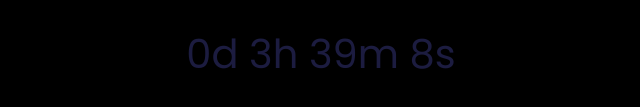
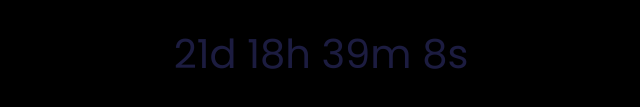
Before and after one commit to JollyBound/GainsTimer, a plain HTML site: page index.html in a window 1280 px wide. Shown: the part 457-564 px from the top of the page, 319-959 px from the left. Drawn offline with Linux system fonts and the light colour scheme.

Commit message:
Update index.html

```diff
--- a/index.html
+++ b/index.html
@@ -99,7 +99,7 @@
     </div>
 
     <script>
-       var countDownDate = new Date("Sep 28, 2022 18:00:00").getTime();
+       var countDownDate = new Date("Oct 20, 2022 9:00:00").getTime();
        var x = setInterval(function () {
          var now = new Date().getTime();
 
```
